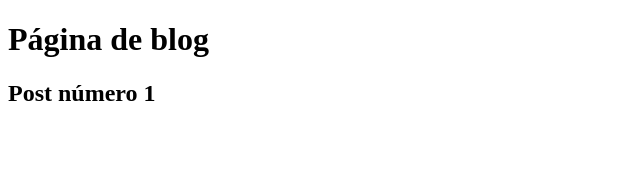
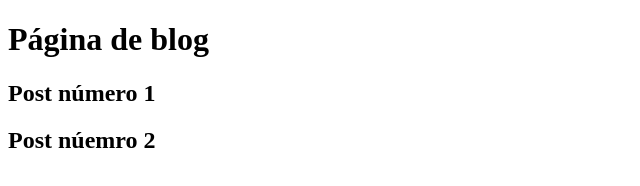
Before and after one commit to MetphiesOriginal/githubUdemy, a plain HTML site: page blog.html in a window 1280 px wide. Shown: the whole page, without its empty margins (0-640 px from the left). Drawn offline with Linux system fonts and the light colour scheme.

Commit message:
Update do blog

```diff
--- a/blog.html
+++ b/blog.html
@@ -13,5 +13,8 @@
     <h2>
         Post número 1
     </h2>
+    <h2>
+        Post núemro 2
+    </h2>
 </body>
 </html>
```
